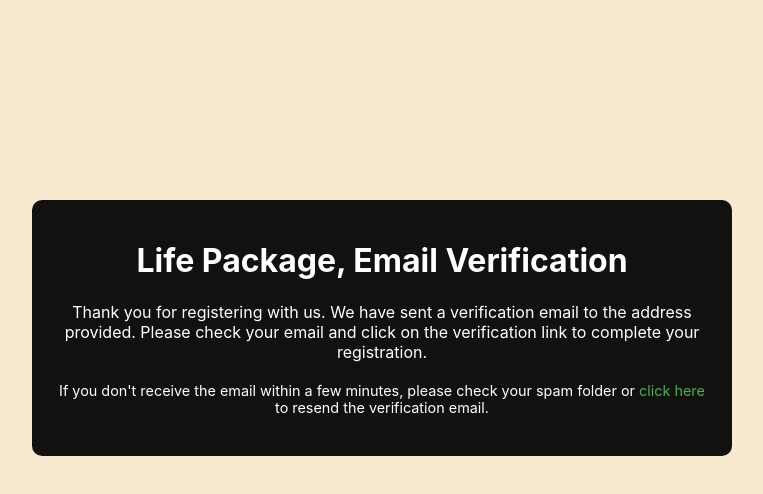
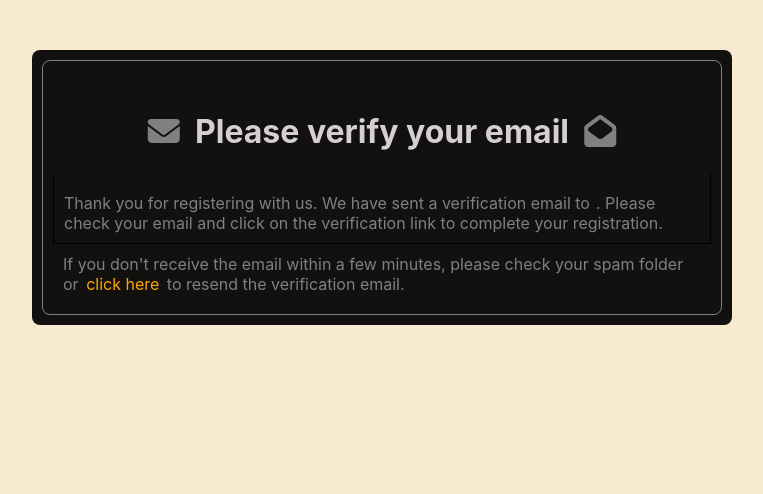
Before and after one commit to ddcroft73/life-package-fe, a React (Create React App) app: page /verify-email in a window 1280 px wide. Shown: the top 494 px of the page, without its empty margins (258-1021 px from the left). Built offline with nearby package versions, Linux system fonts and the light colour scheme.

Commit message:
Finailized verify email. All but the link comsumed in the email. It still leaves the user with a JSON msg. Added a counter that only allows 3 'resend' emails. Added settings file to hold constants.

```diff
--- a/src/App.css
+++ b/src/App.css
@@ -4,7 +4,7 @@
  }
 
  a:link {
-  color: rgb(0, 3, 163);
+  color: rgb(13, 13, 157);
   text-decoration: none;
 }
 
--- a/src/api/api.js
+++ b/src/api/api.js
@@ -1,7 +1,10 @@
 import { getCurrentDateTime } from './utils';
 import axios from 'axios';
 
-const baseUrl = 'http://192.168.12.189:8015/api/v1/'; //'http://localhost:8015/api/v1/';
+import  {SERVER_HOST}  from "./settings";
+
+
+const baseUrl = `http://${SERVER_HOST}/api/v1/`; //'http://localhost:8015/api/v1/';
 
 
 
--- /dev/null
+++ b/src/api/settings.js
@@ -0,0 +1,3 @@
+
+// access to server on desktop
+export const SERVER_HOST = '192.168.12.189:8015'
--- a/src/components/Login.css
+++ b/src/components/Login.css
@@ -27,3 +27,14 @@
 .error-box.show {
     visibility: visible; /* Show when there's an error */
 }
+
+
+
+.fade-out {
+    animation: fadeOutAnimation 3.2s;
+  }
+
+  @keyframes fadeOutAnimation {
+    from { opacity: 1; }
+    to { opacity: 0; }
+  }
--- a/src/components/Login.js
+++ b/src/components/Login.js
@@ -23,6 +23,8 @@
   const [password, setPassword] = useState('');
   const [error, setError] = useState('');
 
+  const [fadeOut, setFadeOut] = useState(false);
+
   let sendRequest = false;
 
   const navigate = useNavigate();
@@ -44,11 +46,14 @@
         // All good
 
         if (action) {
-            navigate('/two-factor-auth');
+            setFadeOut(true);
+            setTimeout(() =>  navigate('/two-factor-auth'), 3000);
         }
 
         if (response === "admin") {
-            navigate('/admin-login');
+            setFadeOut(true);
+            setTimeout(() =>   navigate('/admin-login'), 3000);
+
         }
         else if (response === "user"){
             navigate('/user-dashboard');
@@ -61,9 +66,12 @@
         else if (response === "locked out"){
           console.log(response);
         }
+        else if (response === "non-verified"){
+            console.log(response);
+        }
         else if (response === "wrong credentials") {
           setError('Incorrect username or password.');
-          setTimeout(() => setError(''), 2000);
+          setTimeout(() => setError(''), 5000);
         }
 
       } catch (error) {
@@ -104,6 +112,7 @@
 
   return (
 
+  <div className={fadeOut ? 'fade-out' : ''}>
    <Box  style={{ border: "0px solid #817Daa", display: 'flex', justifyContent: 'center', alignItems: 'center', padding: 20}}>
        <Paper elevation={6}   variant="outlined"
             style={{
@@ -140,7 +149,8 @@
                 {error && (
                   <Box style={{border: "0px solid black", fontSize: 14, padding: 0, color: "rgb(164, 56, 56)", textAlign: "center"}} className="error-message">
                     {error}
-                  </Box>)}
+                  </Box>
+                )}
               </Box>
 
               <Box className="toggle-box" style={{
@@ -209,6 +219,7 @@
 
    </Box>
 
+  </div>
   );
 }
 
--- a/src/components/RegisterUser.js
+++ b/src/components/RegisterUser.js
@@ -9,6 +9,7 @@
 import Space from "../components/Space.js";
 import { useState } from 'react';
 import { Link, useNavigate } from 'react-router-dom';
+
 
 const RegisterUser = () => {
     const [email, setEmail] = useState('');
@@ -61,8 +62,10 @@
             // If not, then there will be an email for the user. response.user.email
             if (!error) {
                 // show modal success
-                alert(`Account created for ${response.user.email}`)
-                navigate("verify-email/")
+                const email = response.user.email;
+
+                alert(`Account created for ${email}`);
+                navigate('/verify-email', { state: { email: email } });
             }
             else {
                if (error === "user exists") {
@@ -90,7 +93,7 @@
                             value={email}
                             type="text"
                             required
-                            width="100%" containerPadding={0} onChange={handleEmail} //onChange={(e) => setEmail(e.target.value)
+                            width="100%" containerPadding={5} onChange={handleEmail} //onChange={(e) => setEmail(e.target.value)
                         />
                        <Space howmuch={15} />
                        <TextBox
@@ -135,7 +138,7 @@
                     }}>
 
                         <Box style={{border: "0px solid black", padding:0, marginLeft:10, marginTop: 3}}>
-                            <Link to="/recover-password"> Contact Support</Link>
+                            <Link to="/verify-email"> Contact Support</Link>
                         </Box>
                         <Box style={{border: "0px solid black", padding:0, marginRight:10, marginTop: 3}}>
                             <Link  to="/login">Already a member?  Log in</Link>
--- a/src/components/VerifyEmail.css
+++ b/src/components/VerifyEmail.css
@@ -11,9 +11,7 @@
   -moz-osx-font-smoothing: grayscale;
 }
 .verify-email-container {
-    font-family: -apple-system, BlinkMacSystemFont, 'Segoe UI', 'Roboto', 'Oxygen',
-    'Ubuntu', 'Cantarell', 'Fira Sans', 'Droid Sans', 'Helvetica Neue',
-    sans-serif;
+
     background-color: rgb(18, 17, 16);
     color: white;
     width: 700px;
@@ -45,3 +43,13 @@
         padding: 20px;
     }
 }
+
+
+.fade-out {
+    animation: fadeOutAnimation 3.2s;
+  }
+
+  @keyframes fadeOutAnimation {
+    from { opacity: 1; }
+    to { opacity: 0; }
+  }
--- a/src/components/VerifyEmail.js
+++ b/src/components/VerifyEmail.js
@@ -1,19 +1,88 @@
-import React from 'react';
+import {React, useState} from 'react';
 import './VerifyEmail.css'; // Make sure to create a corresponding CSS file with the desired styles
+import { useLocation, Link, useNavigate } from 'react-router-dom';
+import Box from "./elements/Box";
 
-const VerifyEmail = () => {
+import {SERVER_HOST} from '../api/settings';
+import axios from 'axios';
+
+const VerifyEmail =  () => { //
+    const location = useLocation();
+    const { email } = location.state || {};
+    const [message, setMessage] = useState('');
+    const [cnt, setCnt] = useState(2);
+
+    const [fadeOut, setFadeOut] = useState(false);
+
+    const navigate = useNavigate();
+
+    const resendEmailVerification = async () => {
+        const baseUrl = `http://${SERVER_HOST}/api/v1/`;
+        const url = `${baseUrl}auth/resend-verification`;
+        const resendLink = `${url}?email=${email}`;
+        //http://192.168.12.189:8015/api/v1/auth/resend-verification?email=undefined
+
+        // send the email address in the url
+        try {
+            // send request to resend endpoint
+            let response={};
+            response.status = 200;
+            //const response = await axios.put(resendLink);
+
+            if (response.status === 200) {
+                setCnt(cnt+1);
+
+                if (cnt < 4) {
+                    setMessage(`${cnt} Emails dispatched to: ${email}...`);
+                } else {
+                    setMessage("Three's the limit... ")
+                    setFadeOut(true);
+                    setTimeout(() => navigate("/login"), 3000);
+                }
+            }
+        }
+        catch (error) {
+            if (error.response) {
+                console.error('Error status:', error.response.status);
+    // Ill fix this later.
+                if (error.response.status >= 400) {  // 401, 404, 403, 409, etc
+                    alert(error.response.data.detail);
+                } else{
+                    alert(error.response.data.detail);
+                }
+            }
+        }
+
+
+    };
+
+
     return (
-        <div className="verify-email-container">
-            <h1>Life Package,  Email Verification</h1>
-            <p className="verification-message">
-                Thank you for registering with us. We have sent a verification email to the
-                address provided. Please check your email and click on the verification link
-                to complete your registration.
-            </p>
-            <p className="additional-instruction">
-                If you don't receive the email within a few minutes, please check your spam folder
-                or <a href="/resend">click here</a> to resend the verification email.
-            </p>
+        <div className={fadeOut ? 'fade-out' : ''}>
+        <Box style={{border: "0px solid gray", maxWidth: 700, backgroundColor: "rgb(18, 17, 16)", height: 'auto', textAlign:"center"}}>
+
+            <Box style={{border: "1px solid gray", color: "gray"}} className="verify-email-container">
+                <Box style={{border: "0px solid black",height: 15}}>
+                    {message && (
+                    <Box style={{border: "0px solid black", fontSize: 14, padding: 0, color: "orange", textAlign: "center"}} className="error-message">
+                        {message}
+                    </Box>
+                    )}
+                </Box >
+                    <h1 style={{color: "rgb(213, 208, 208)"}}><i style={{ color: 'gray'}} className="fa fa-envelope" />&nbsp;&nbsp;Please verify your email &nbsp;<i style={{ color: 'gray'}} className="fa fa-envelope-open" /></h1>
+
+                    <Box className="verification-message" style={{textAlign: 'left', paddingTop: 20, borderTop: '0px solid gray', borderRadius: 0, color: "gray"}}>
+                        Thank you for registering with us. We have sent a verification email to
+                        <span style={{padding:3, color: 'orange'}}>{email}</span>.
+                        Please check your email and click on the verification link
+                        to complete your registration.
+                    </Box>
+                    <Box className="additional-instruction"  style={{textAlign: 'left', border: 'none', color: "gray"}}>
+                        If you don't receive the email within a few minutes, please check your spam folder
+                        or <span style={{cursor: "pointer",padding:3, color: 'orange'}} onClick={resendEmailVerification}>click here</span> to resend the verification email.
+                    </Box>
+            </Box>
+        </Box>
         </div>
     );
 };
--- a/src/components/elements/TextBox.css
+++ b/src/components/elements/TextBox.css
@@ -3,7 +3,6 @@
   margin-top: 1rem;
   border: 1px solid #817caa;
   border-radius: 8px;
-
   /*width: 400px;
   will change width*/
 }
@@ -31,7 +30,7 @@
 }
 
 .floating-label-input::placeholder {
-  color: transparent;
+  color: black;
 }
 
 .floating-label {
@@ -39,9 +38,9 @@
   left: 12px;
   bottom: 12px;
   font-size: 16px;
-  color: #3e3b3b;
+  color: #757272;
   transition: all 0.3s ease;
-  background-color: white;
+  background-color: transparent;
   /* Match the background of your page or container */
   padding: 0 4px;
   /* Some padding to prevent text touching the border */
@@ -75,7 +74,7 @@
   /* Adjust based on the size of the label */
   width: 120px;
   /* Make this wider than the label's max width */
-  background-color: white;
+  background-color: transparent;
   /* Match the background of your page or container */
   z-index: 0;
   /* Ensure this is below the input and label */
```
Also changed, not shown: src/components/RegisterUser.css (+3 -5 lines), 1 other file (tests, documents, lock files or other folders).
